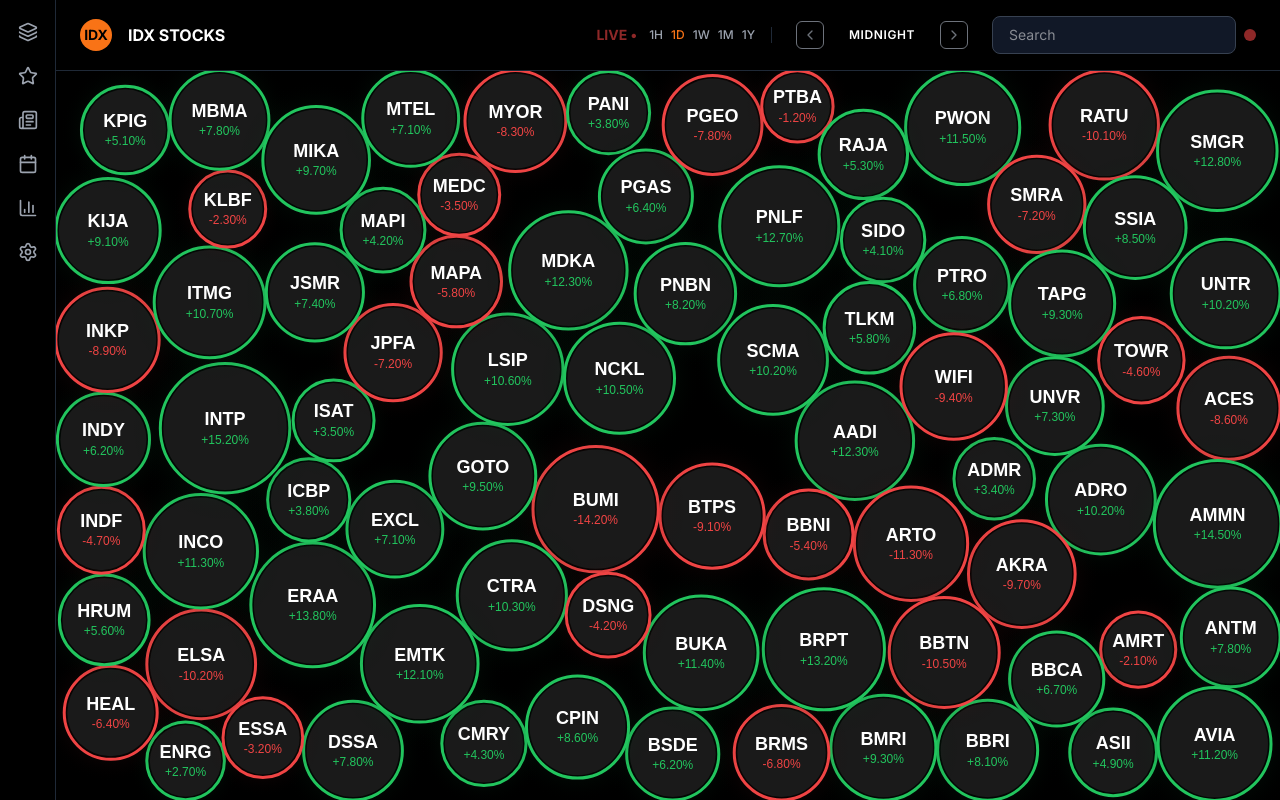
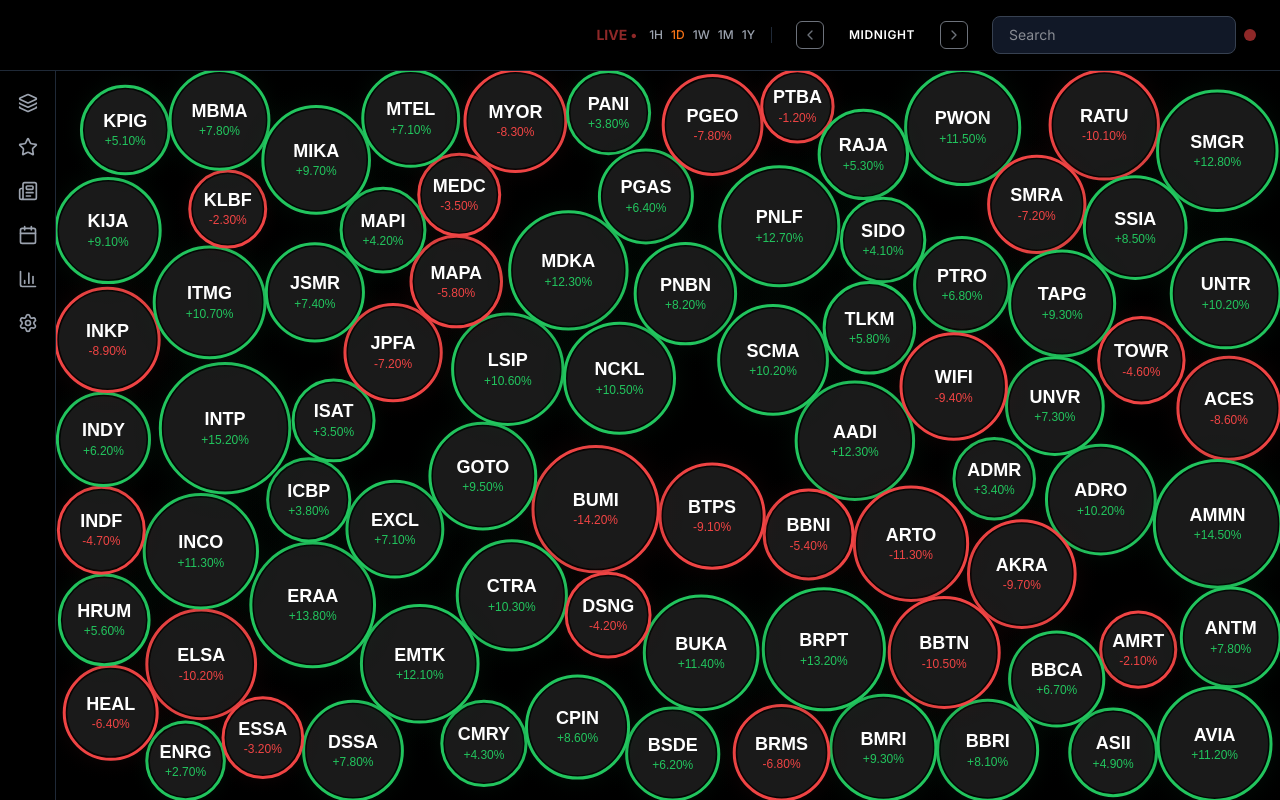
Before and after one commit to nvn01/bubbles-idx, a Next.js app: page / in a window 1280 px wide. Built offline with nearby package versions, Linux system fonts and the light colour scheme.

Commit message:
fix: remove IDX logo/title from header, restructure layout
- Removed IDX logo icon and 'IDX STOCKS' title from header
- Header is now full-width on top
- Sidebar and bubble canvas are below header in flex row

```diff
--- a/src/app/page.tsx
+++ b/src/app/page.tsx
@@ -127,7 +127,12 @@ function IndexContent() {
     }
 
     return (
-        <div className="flex h-screen overflow-hidden">
+        <div className="flex flex-col h-screen overflow-hidden">
+            {/* Header - full width on top */}
+            <Header timePeriod={timePeriod} setTimePeriod={setTimePeriod} />
+
+            {/* Content area - sidebar + bubble canvas */}
+            <div className="flex flex-1 overflow-hidden">
                 {/* Sidebar */}
                 <Sidebar
                     selectedIndex={selectedIndex}
@@ -140,9 +145,7 @@ function IndexContent() {
                     }}
                 />
 
-            {/* Main content */}
-            <div className="flex flex-col flex-1 min-w-0">
-                <Header timePeriod={timePeriod} setTimePeriod={setTimePeriod} />
+                {/* Bubble Canvas */}
                 <BubbleCanvas timePeriod={timePeriod} selectedSymbols={getSelectedSymbols()} />
             </div>
 
--- a/src/components/Header.tsx
+++ b/src/components/Header.tsx
@@ -15,25 +15,12 @@ export function Header({
 
     return (
         <header
-            className="px-3 md:px-6 py-3 md:py-4 flex items-center justify-between gap-4 md:gap-6 flex-wrap md:flex-nowrap theme-transition"
+            className="px-3 md:px-6 py-3 md:py-4 flex items-center justify-end gap-4 md:gap-6 flex-wrap md:flex-nowrap theme-transition"
             style={{
                 backgroundColor: theme.headerBg,
                 borderBottom: `1px solid ${theme.headerBorder}`
             }}
         >
-            {/* Left section - Logo and title */}
-            <div className="flex items-center gap-2 md:gap-4">
-                <div
-                    className="w-7 md:w-8 h-7 md:h-8 rounded-full flex items-center justify-center font-bold text-xs md:text-sm flex-shrink-0"
-                    style={{ backgroundColor: theme.accent, color: theme.headerBg }}
-                >
-                    IDX
-                </div>
-                <h1 className="font-bold text-sm md:text-base" style={{ color: theme.textPrimary }}>
-                    IDX STOCKS
-                </h1>
-            </div>
-
             {/* Center section - Live status, time filters, and theme switcher */}
             <div className="flex items-center gap-2 md:gap-6 flex-shrink min-w-0">
                 <div className="flex items-center gap-2 md:gap-3">
```
Lines whose indentation alone changed are shown as unchanged.
